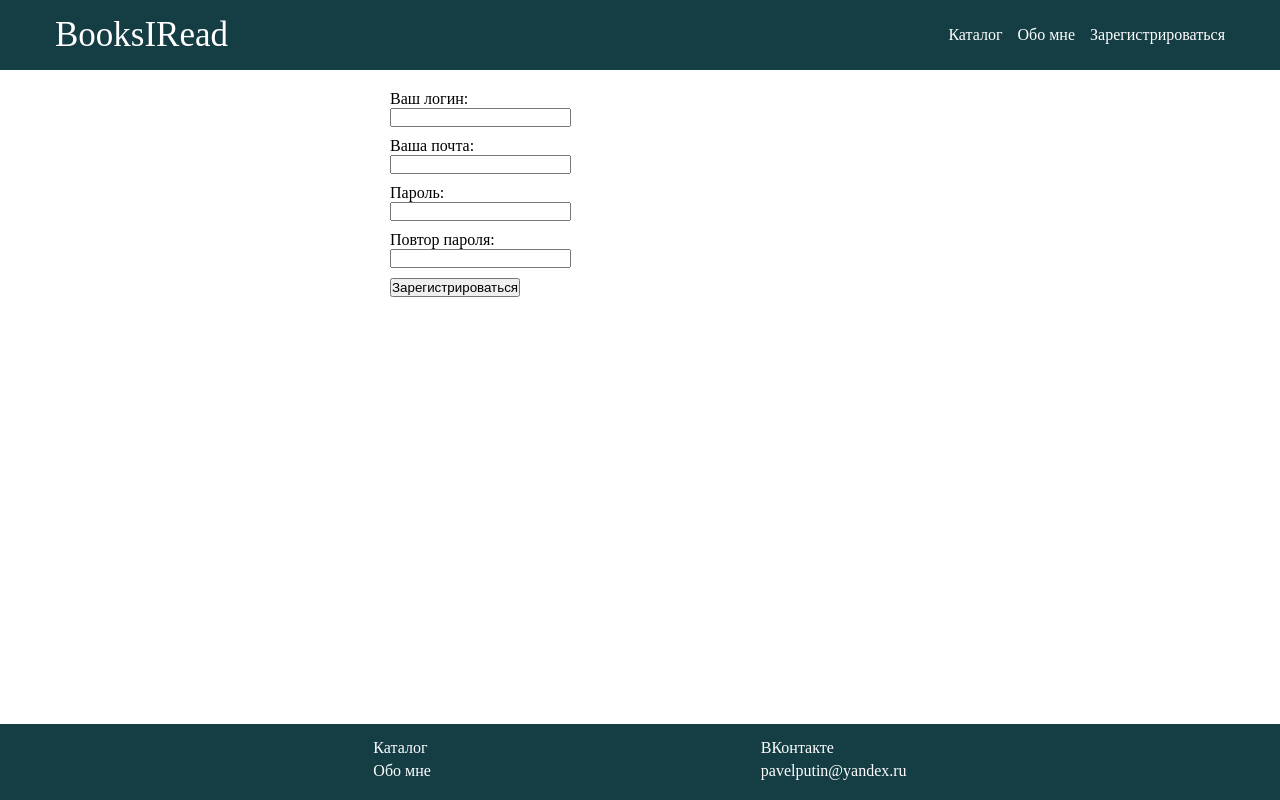
After one commit to PavelPutin/BooksIRead, a PHP site: page /register.php in a window 1280 px wide. The commit adds this page. Run offline with PHP 8.4, Linux system fonts and the light colour scheme.

Commit message:
Сделал систему регистрации

```diff
--- a/components/header.php
+++ b/components/header.php
@@ -19,6 +19,7 @@ require_once getURI("subFunctions.php");
             <ul class="nav-list">
                 <li class="nav-item"><a href="<?php echo getURI('index.php');?>" class="nav-anchor nav-anchor_active">Каталог</a></li>
                 <li class="nav-item"><a href="<?php echo getURI('about.php');?>" class="nav-anchor">Обо мне</a></li>
+                <li class="nav-item"><a href="<?php echo getURI('register.php');?>" class="nav-anchor">Зарегистрироваться</a></li>
             </ul>
         </nav>
     </div>
--- /dev/null
+++ b/register.php
@@ -0,0 +1,48 @@
+<?php
+session_start();
+$title = 'Books I Read';
+require_once $_SERVER["HTTP_HOST"] . '/../' . "subFunctions.php";
+require_once $_SERVER["HTTP_HOST"] . '/../' . "subFunctions.php";
+require_once getURI("components/header.php");
+?>
+
+<main>
+    <form class="userForm" action="<?= getURI("checkRegister.php") ?>" method="post">
+        <div class="formGroup">
+            <label for="name">Ваш логин:</label>
+            <input name="name" id ="name" type="text" pattern="[a-zA-Z0-9]+" value="<?php
+            if (isset($_SESSION['username'])) {
+                echo $_SESSION['username']; } ?>" required>
+        </div>
+        <div class="formGroup">
+            <label for="email">Ваша почта:</label>
+            <input name="email" id ="email" type="email" value="<?php
+                if (isset($_SESSION['email'])) {
+                    echo $_SESSION['email']; } ?>"
+        required>
+            <div class="error-box"><?php
+                if (isset($_SESSION['error_email'])) {
+                    echo $_SESSION['error_email'];
+                } ?></div>
+        </div>
+        <div class="formGroup">
+            <label for="password">Пароль:</label>
+            <input name="password" id ="password" type="password" required>
+        </div>
+        <div class="formGroup">
+            <label for="password_repeat">Повтор пароля:</label>
+            <input name="password_repeat" id ="password_repeat" type="password" required>
+            <div class="error-box"><?php
+                if (isset($_SESSION['error_password'])) {
+                    echo $_SESSION['error_password'];
+                } ?></div>
+        </div>
+        <div class="formGroup">
+            <input type="submit" value="Зарегистрироваться">
+        </div>
+    </form>
+</main>
+
+<?php
+require_once getURI("components/footer.php");
+?>
--- a/style.css
+++ b/style.css
@@ -260,3 +260,20 @@ footer .social-link {
     color: #fff;
     text-decoration: none;
 }
+
+.userForm {
+    max-width: 500px;
+    margin: 0 auto;
+    display: flex;
+    flex-direction: column;
+}
+
+.userFrom label,
+.userForm input {
+    display: block;
+}
+
+.formGroup {
+    max-width: 500px;
+    margin-bottom: 10px
+}
```
Also changed, not shown: book.php (+15 -9 lines), checkRegister.php (added, +45 -0 lines), config.php (added, +11 -0 lines), index.php (+1 -9 lines).
